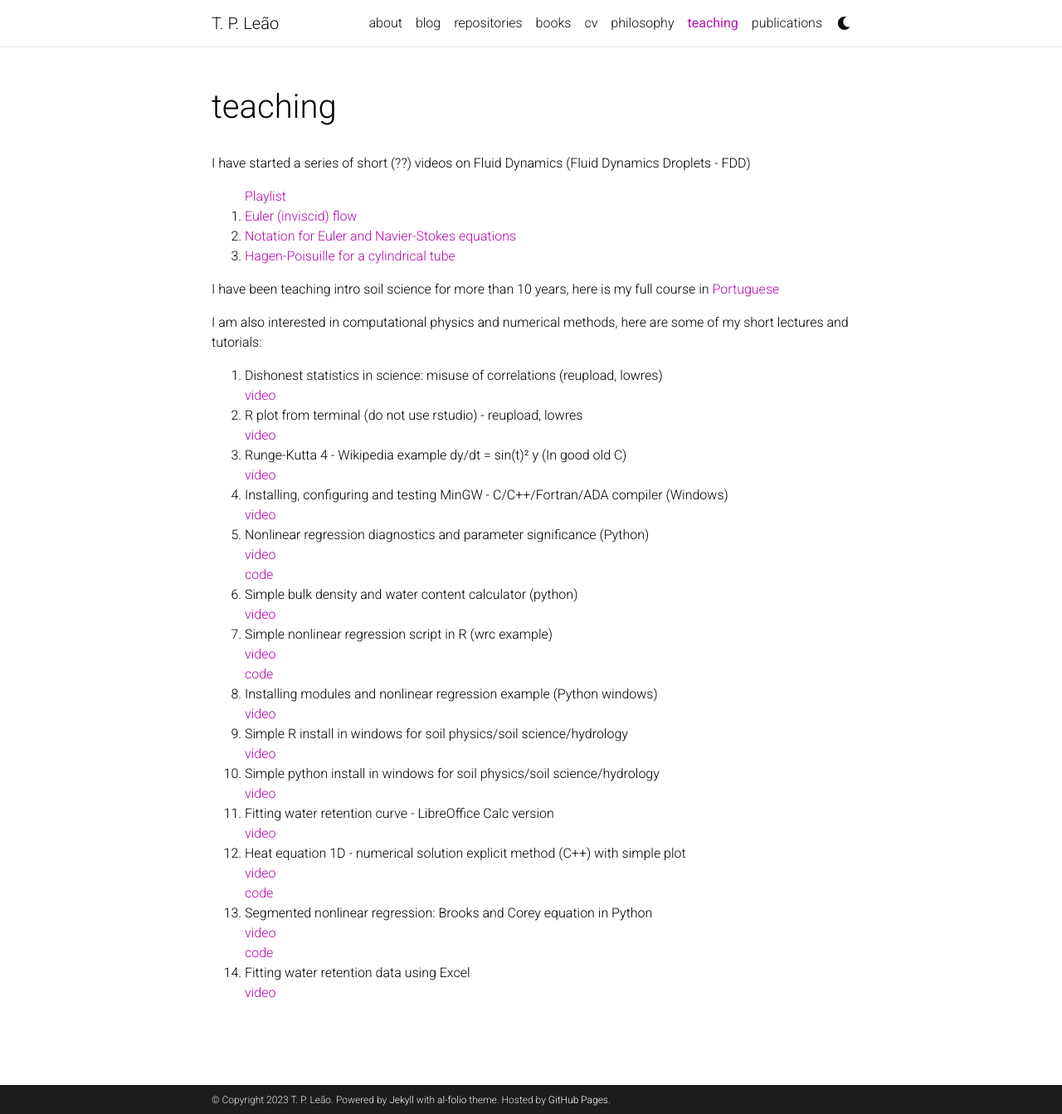
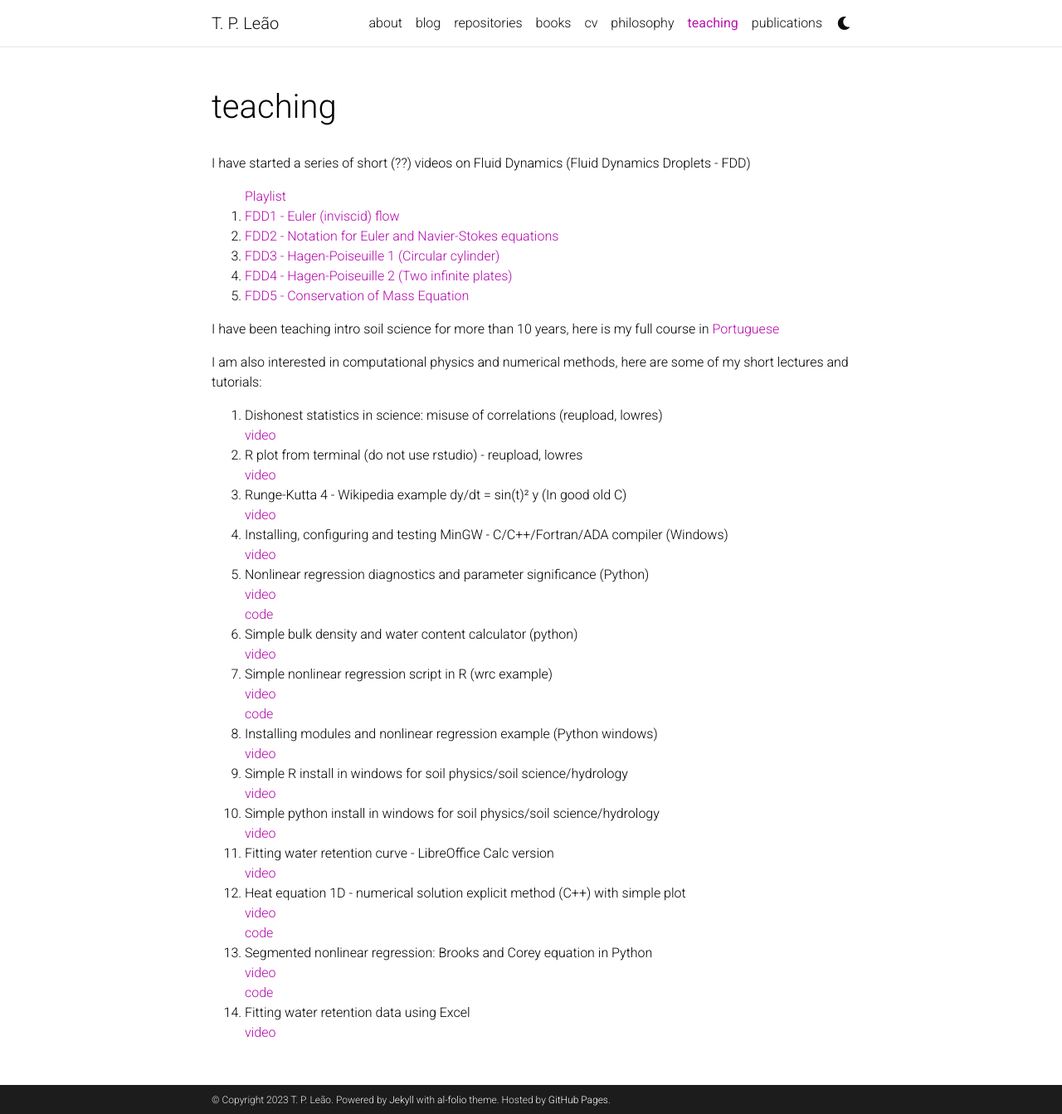
Before and after one commit to leaot/leaot.github.io, a Jekyll site: the page built from _pages/teaching.md, in a window 1280 px wide and 1343 px high. Shown: the whole window at 83% size. Built offline with Jekyll 4.4.1, drawn with Linux system fonts in a browser that asks for light colours; comment, search, counter and statistics services are not loaded; a style sheet for code colours, icons or effects is not loaded.

Commit message:
Update teaching.md

```diff
--- a/_pages/teaching.md
+++ b/_pages/teaching.md
@@ -9,10 +9,12 @@ nav_order: 5
 I have started a series of short (??) videos on Fluid Dynamics (Fluid Dynamics Droplets - FDD)
 <ol>
 <a href="https://youtube.com/playlist?list=PLLRBE1uLYrK_9JIL9qrSbmrYPORklABKB">Playlist</a>
-  <li> <a href="https://youtu.be/eddZOJF825E">Euler (inviscid) flow </a> </li>
-  <li> <a href="https://youtu.be/cU1MM_DG5kg">Notation for Euler and Navier-Stokes equations </a> </li>
-  <li> <a href="https://youtu.be/i1qMwuZ_1OU">Hagen-Poisuille for a cylindrical tube </a> </li>
-</ol>
+  <li> <a href="https://youtu.be/eddZOJF825E">FDD1 - Euler (inviscid) flow </a> </li>
+  <li> <a href="https://youtu.be/cU1MM_DG5kg">FDD2 - Notation for Euler and Navier-Stokes equations </a> </li>
+  <li> <a href="https://youtu.be/i1qMwuZ_1OU">FDD3 - Hagen-Poiseuille 1 (Circular cylinder) </a> </li>
+  <li> <a href="https://youtu.be/AYp9DhjYgRw">FDD4 - Hagen-Poiseuille 2 (Two infinite plates) </a> </li>
+  <li> <a href="https://youtu.be/J_CoSmkCzZU">FDD5 - Conservation of Mass Equation </a> </li>
+  </ol>
 
 I have been teaching intro soil science for more than 10 years, here is my full course in <a href="https://youtube.com/playlist?list=PLLRBE1uLYrK_9JIL9qrSbmrYPORklABKB">Portuguese</a>
 
```
